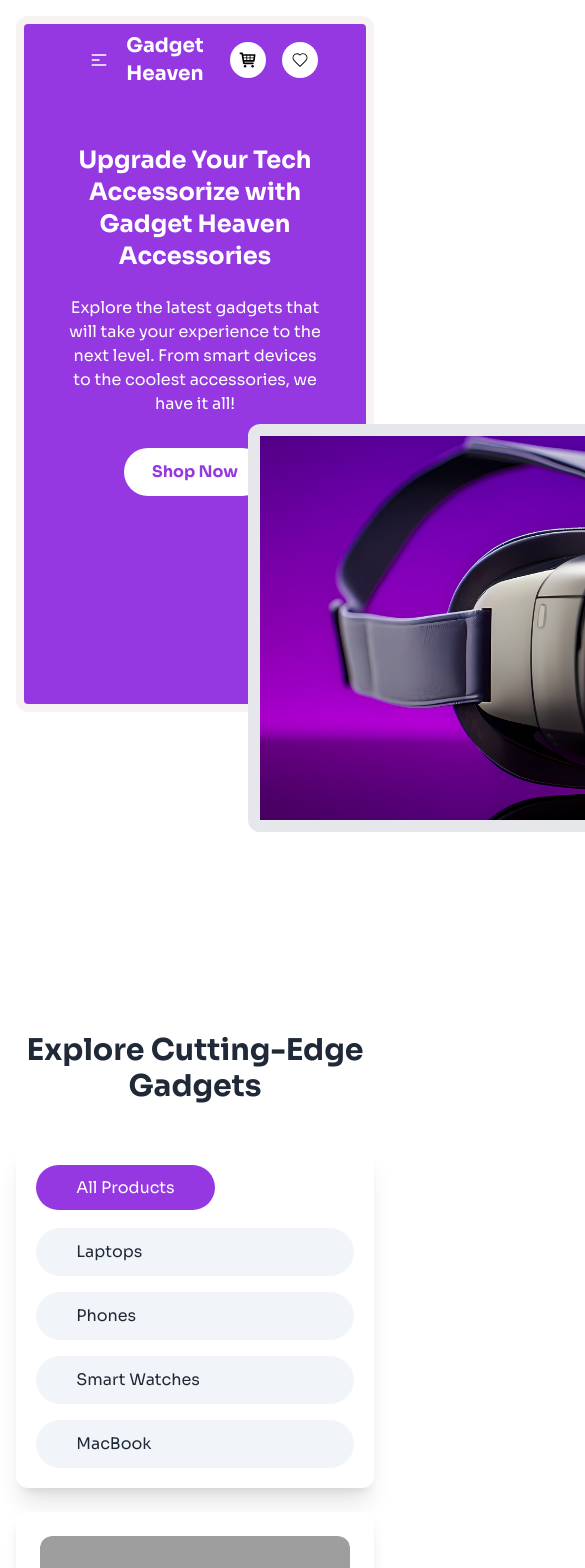
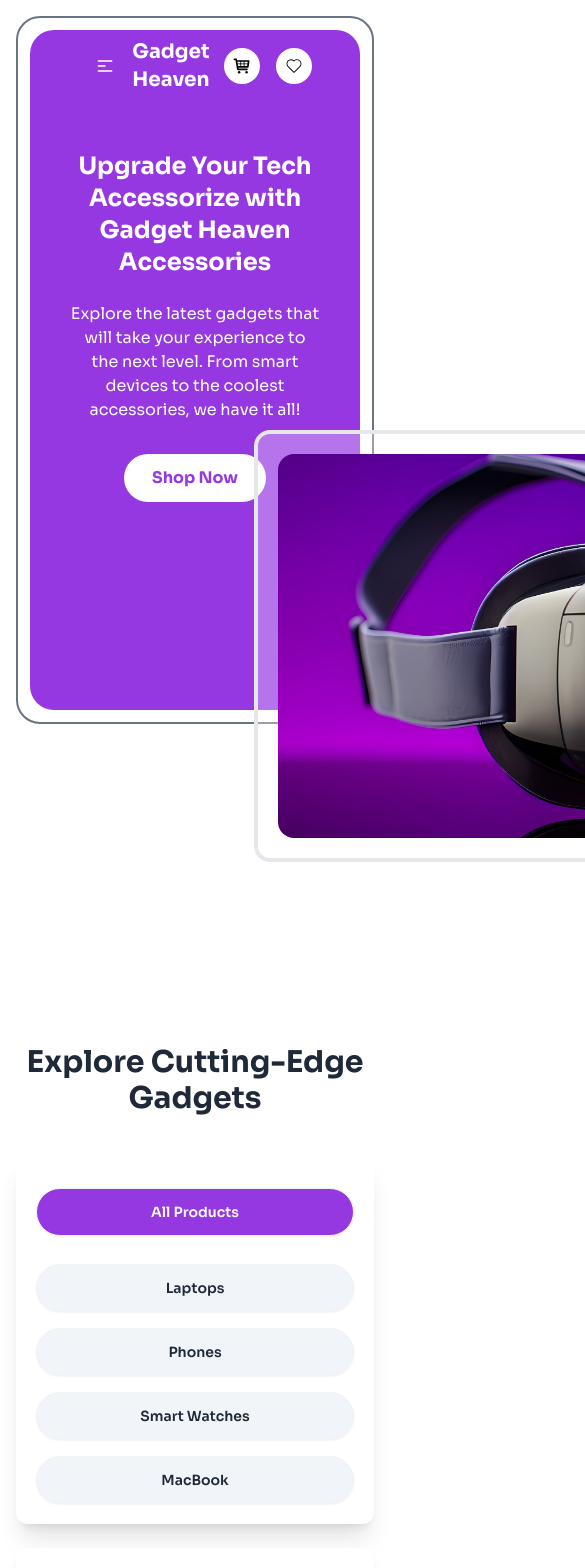
Before and after one commit to MukitHossen7/B10A8-Gadget-Heaven, a React (Vite) app: page /categories/all-products in a window 390 px wide. Shown: the top 1568 px of the page, 585 px wide, since content can reach past the window. Built offline with nearby package versions, Linux system fonts and the light colour scheme; grey boxes are pictures that could not be loaded.

Commit message:
home page some design add

```diff
--- a/src/Layouts/MainLayouts.jsx
+++ b/src/Layouts/MainLayouts.jsx
@@ -1,9 +1,8 @@
 import { Outlet } from "react-router-dom";
 import Footer from "../components/Footer/Footer";
+import { createContext, useEffect, useState } from "react";
+export const ProductsData = createContext();
 
-import { createContext, useEffect, useState } from "react";
-
-export const ProductsData = createContext();
 const MainLayouts = () => {
   const [products, setProducts] = useState();
   useEffect(() => {
@@ -14,7 +13,7 @@ const MainLayouts = () => {
   console.log(products);
   return (
     <div className="w-11/12 md:w-11/12 lg:11/12 xl:container mx-auto">
-      <ProductsData.Provider value={products}>
+      <ProductsData.Provider value={{ products }}>
         <div className="min-h-[calc(100vh-336px)] ">
           <Outlet></Outlet>
         </div>
--- a/src/Pages/Home.jsx
+++ b/src/Pages/Home.jsx
@@ -11,7 +11,7 @@ const Home = () => {
   const [categoryProduct, setCategoryProduct] = useState([]);
   const categories = useLoaderData();
   const { category } = useParams();
-  const products = useContext(ProductsData);
+  const { products } = useContext(ProductsData);
   useEffect(() => {
     if (products) {
       if (category === "all-products") {
@@ -34,11 +34,14 @@ const Home = () => {
 
   return (
     <div>
-      <div className="bg-[#9538E2] px-10 border-8 rounded-xl border-[rgb(247,243,243)]  mt-4 pb-52 relative">
-        <HomeNav></HomeNav>
-        <Banner></Banner>
-        <BannerImg></BannerImg>
+      <div className="border-2 rounded-3xl  border-gray-500 p-3 mt-4">
+        <div className="bg-[#9538E2] px-10  rounded-3xl   pb-52 relative">
+          <HomeNav></HomeNav>
+          <Banner></Banner>
+          <BannerImg></BannerImg>
+        </div>
       </div>
+
       <div className="mt-80">
         <h2 className="font-bold text-3xl text-center pb-10">
           Explore Cutting-Edge Gadgets
--- a/src/components/BannerImg/BannerImg.jsx
+++ b/src/components/BannerImg/BannerImg.jsx
@@ -1,9 +1,12 @@
 import bgImg from "../../assets/banner.jpg";
 const BannerImg = () => {
   return (
-    <div className="rounded-2xl absolute left-56 top-[400px]">
-      <div className=" w-[800px] border-[12px]  bg-white/90 rounded-xl">
-        <img src={bgImg} className=" h-96 w-full object-cover"></img>
+    <div className="rounded-2xl absolute left-56 top-[400px] p-5 border-4  bg-white/30">
+      <div className=" w-[800px]  rounded-2xl">
+        <img
+          src={bgImg}
+          className=" h-96 w-full object-cover rounded-2xl"
+        ></img>
       </div>
     </div>
   );
--- a/src/components/CategoriesBtn/CategoriesBtn.jsx
+++ b/src/components/CategoriesBtn/CategoriesBtn.jsx
@@ -8,8 +8,8 @@ const CategoriesBtn = ({ categories }) => {
           to="/categories/all-products"
           className={({ isActive }) =>
             isActive
-              ? "px-10 py-3 rounded-full w-full 2  bg-[#9538E2] text-white"
-              : " px-10 bg-slate-100 py-3 rounded-full w-full "
+              ? " btn  rounded-full w-full  bg-[#9538E2] text-white"
+              : "  btn bg-slate-100  w-full rounded-full  "
           }
         >
           All Products
@@ -22,8 +22,8 @@ const CategoriesBtn = ({ categories }) => {
             key={category.id}
             className={({ isActive }) =>
               isActive
-                ? "px-10 py-3 rounded-full  mb-3 bg-[#9538E2] text-white"
-                : "px-10 bg-slate-100 py-3 rounded-full  "
+                ? "px-10 btn  rounded-full  mb-3 bg-[#9538E2] text-white"
+                : "px-10 btn bg-slate-100 rounded-full  "
             }
           >
             {category.category}
--- a/src/components/ProductDetails/ProductDetails.jsx
+++ b/src/components/ProductDetails/ProductDetails.jsx
@@ -1,16 +1,17 @@
-import { Link, NavLink, useParams } from "react-router-dom";
-import { TiShoppingCart } from "react-icons/ti";
+import { useParams } from "react-router-dom";
+
 import { CiHeart } from "react-icons/ci";
 import Heading from "../Heading/Heading";
 import { useContext, useEffect, useState } from "react";
 import { ProductsData } from "../../Layouts/MainLayouts";
 import ReactStars from "react-rating-stars-component";
 import { FaShoppingCart } from "react-icons/fa";
+import Navbar from "../Navbar/Navbar";
 
 const ProductDetails = () => {
   const [details, setDetails] = useState({});
   const { productId } = useParams();
-  const allProductsData = useContext(ProductsData);
+  const { products: allProductsData } = useContext(ProductsData);
   useEffect(() => {
     if (Array.isArray(allProductsData)) {
       const findData = allProductsData.find(
@@ -32,51 +33,7 @@ const ProductDetails = () => {
   console.log(Specification);
   return (
     <div>
-      <div className="navbar bg-base-100 pt-8">
-        <div className="navbar-start">
-          <div className="dropdown">
-            <div tabIndex={0} role="button" className="btn btn-ghost lg:hidden">
-              <svg
-                xmlns="http://www.w3.org/2000/svg"
-                className="h-5 w-5"
-                fill="none"
-                viewBox="0 0 24 24"
-                stroke="currentColor"
-              >
-                <path
-                  strokeLinecap="round"
-                  strokeLinejoin="round"
-                  strokeWidth="2"
-                  d="M4 6h16M4 12h8m-8 6h16"
-                />
-              </svg>
-            </div>
-            <ul
-              tabIndex={0}
-              className="menu menu-sm dropdown-content bg-base-100 rounded-box z-[1] mt-3 w-52 p-2 shadow gap-3"
-            >
-              <NavLink to="/">Home</NavLink>
-              <NavLink to="/statistics">Statistics</NavLink>
-              <NavLink to="/dashboard">Dashboard</NavLink>
-            </ul>
-          </div>
-          <Link to="/" className="text-xl font-bold ">
-            Gadget Heaven
-          </Link>
-        </div>
-        <div className="navbar-center hidden lg:flex">
-          <ul className="menu menu-horizontal gap-11 px-1 ">
-            <NavLink to="/">Home</NavLink>
-            <NavLink to="/statistics">Statistics</NavLink>
-            <NavLink to="/dashboard">Dashboard</NavLink>
-          </ul>
-        </div>
-        <div className="navbar-end gap-5">
-          <TiShoppingCart className="text-xl" />
-
-          <CiHeart className="text-xl" />
-        </div>
-      </div>
+      <Navbar></Navbar>
       <div className="bg-[#9538E2] rounded-xl pb-56 pt-4 mt-6 mb-80">
         <Heading
           title="Product Details"
```
